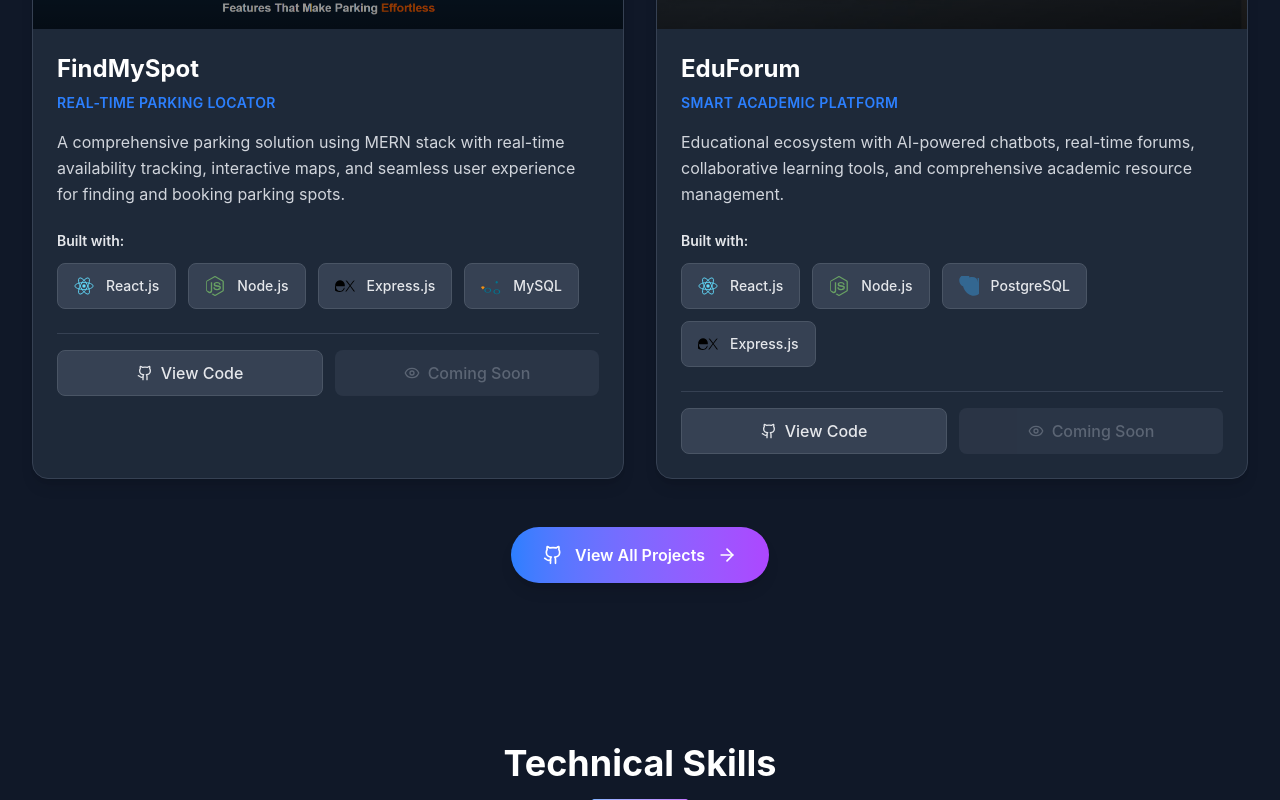
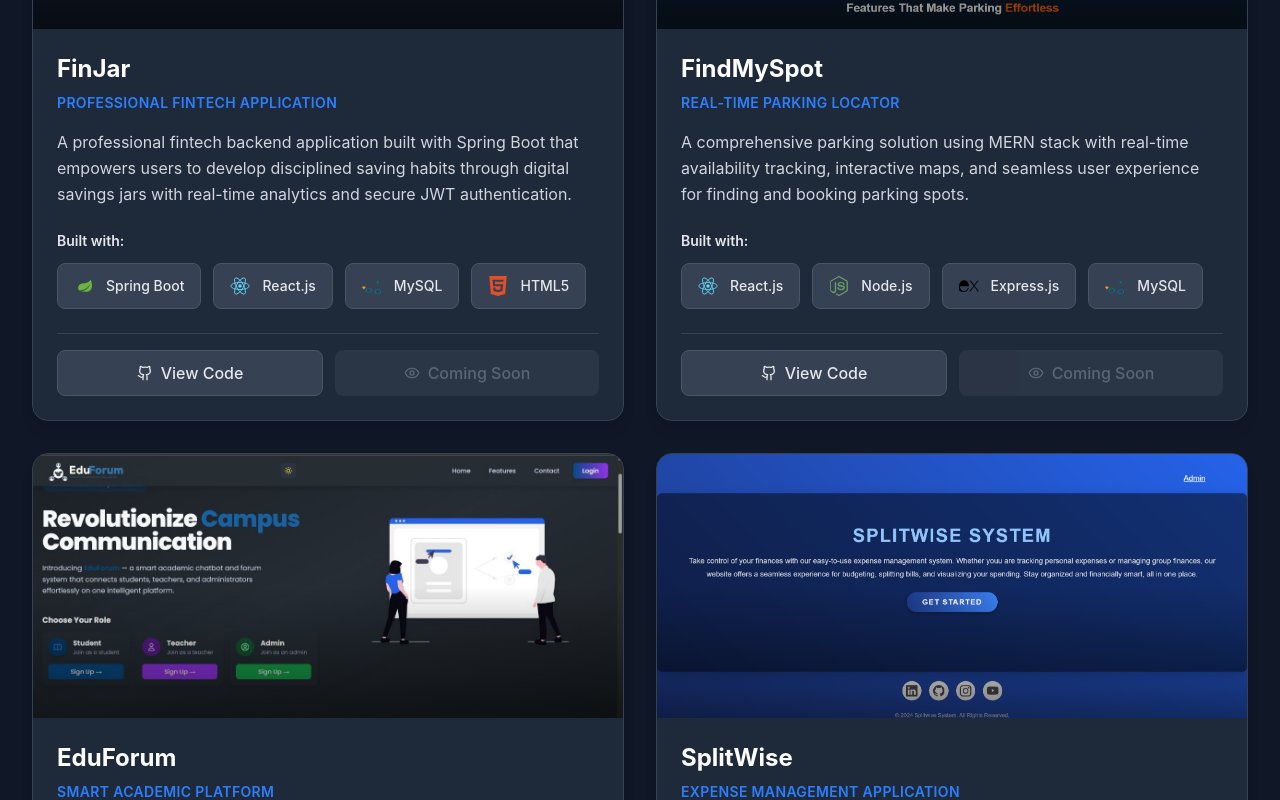
Before and after one commit to sumitmahankale/Portfolio, a React (Vite) app: page / in a window 1280 px wide. Shown: the part 2400-3200 px from the top of the page. Built offline with nearby package versions, Linux system fonts and the light colour scheme.

Commit message:
Updated Project Section

```diff
--- a/src/Components/ProjectSection.jsx
+++ b/src/Components/ProjectSection.jsx
@@ -64,6 +64,18 @@ const ProjectsSection = ({ darkMode = false }) => {
   // Projects data
   const projects = [
     {
+      title: "FinJar",
+      subtitle: "Professional Fintech Application",
+      description: "A professional fintech backend application built with Spring Boot that empowers users to develop disciplined saving habits through digital savings jars with real-time analytics and secure JWT authentication.",
+      technologies: ["Spring Boot", "React.js", "MySQL", "HTML5"],
+      icon: <Database className="w-5 h-5 sm:w-6 sm:h-6" />,
+      githubLink: "https://github.com/sumitmahankale/FinJar",
+      liveLink: null,
+      backgroundImage: "Screenshot 2025-07-12 095109.png",
+      featured: true,
+      stats: { stars: 15, forks: 4 }
+    },
+    {
       title: "FindMySpot",
       subtitle: "Real-Time Parking Locator",
       description: "A comprehensive parking solution using MERN stack with real-time availability tracking, interactive maps, and seamless user experience for finding and booking parking spots.",
@@ -86,6 +98,18 @@ const ProjectsSection = ({ darkMode = false }) => {
       backgroundImage: "DASHBOARD.jpg",
       featured: false,
       stats: { stars: 8, forks: 2 }
+    },
+    {
+      title: "SplitWise",
+      subtitle: "Expense Management Application",
+      description: "A Spring Boot expense management application for tracking and splitting shared expenses with automatic balance calculation, simplified debt settlement, and secure user authentication.",
+      technologies: ["Spring Boot", "HTML5", "CSS3", "MySQL"],
+      icon: <Database className="w-5 h-5 sm:w-6 sm:h-6" />,
+      githubLink: "https://github.com/sumitmahankale/SplitWise",
+      liveLink: null,
+      backgroundImage: "image.png",
+      featured: false,
+      stats: { stars: 6, forks: 2 }
     }
   ];
 
```
Also changed, not shown: public/Screenshot 2025-07-12 095109.png (added), public/image.png (added).
